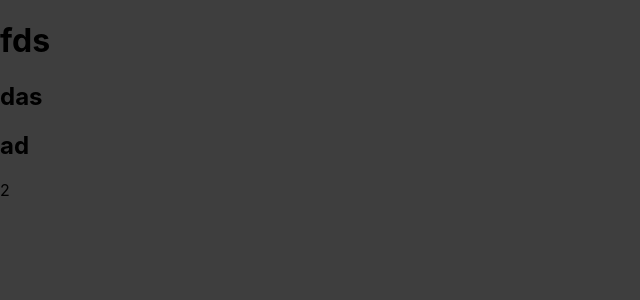
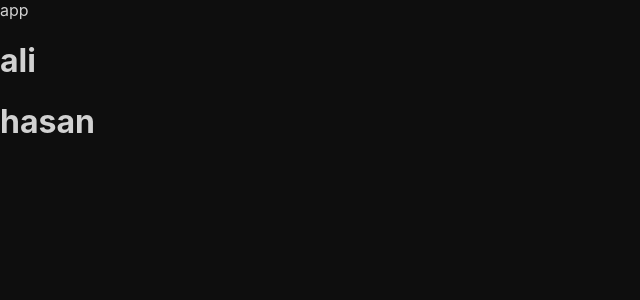
Before and after one commit to MianajiAli/react-1, a React (Create React App) app: page / in a window 1280 px wide. Shown: the top 300 px of the page, without its empty margins (0-640 px from the left). Built offline with nearby package versions, Linux system fonts and the light colour scheme.

Commit message:
52:43 names.map

```diff
--- a/src/App.css
+++ b/src/App.css
@@ -1,3 +1,6 @@
 body{
-  background-color: #3e3e3e;
+  background-color: #0e0e0e;
 }
+*{
+  color:#d1d1d1;
+}
--- a/src/App.js
+++ b/src/App.js
@@ -1,23 +1,9 @@
+import {ConditionalRendering} from "./conditionalRendering";
+
 import "./App.css";
 
 function App() {
-  const job = (
-    <div>
-      <h1>fds</h1>
-      <h2>das</h2>
-      <h2>ad</h2>
-    </div>
-  );
-  return (
-    <div>
-      {job}
-      <Shogl salery={2} />
-    </div>
-  );
-}
-const Shogl = (props) => {
   return(
-    <div> {props.salery}</div>
-  )
+  <ConditionalRendering />)
 };
 export default App;
--- /dev/null
+++ b/src/conditionalRendering.js
@@ -0,0 +1,17 @@
+export const ConditionalRendering = () => {
+  const classes = [
+    { name: "html", finished: true },
+    { name: "html", finished: true },
+    { name: "html", finished: true },
+    { name: "html", finished: true },
+  ];
+  const names=["ali","hasan"]
+  return (
+    <div>
+      app
+      {names.map((name, index) => {
+        return <h1 key={index}>{name}</h1>;
+      })}
+    </div>
+  );
+};
```
